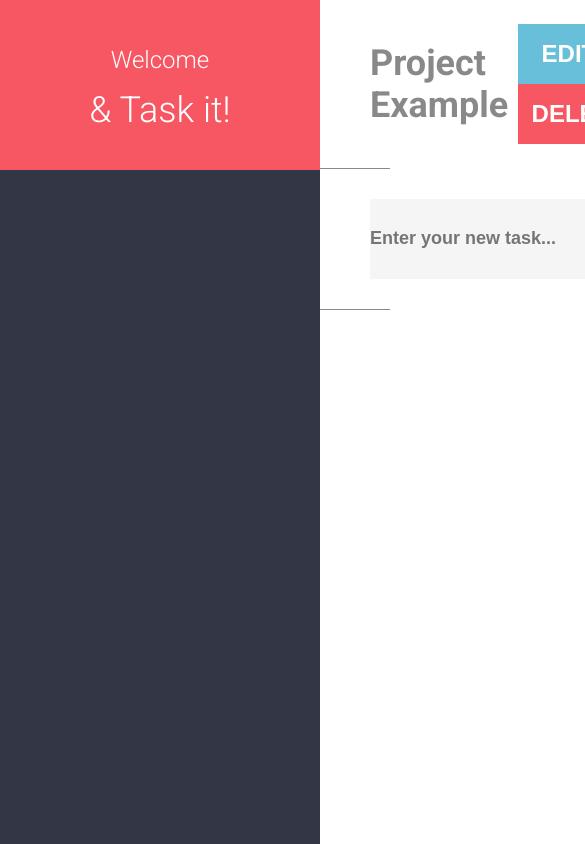
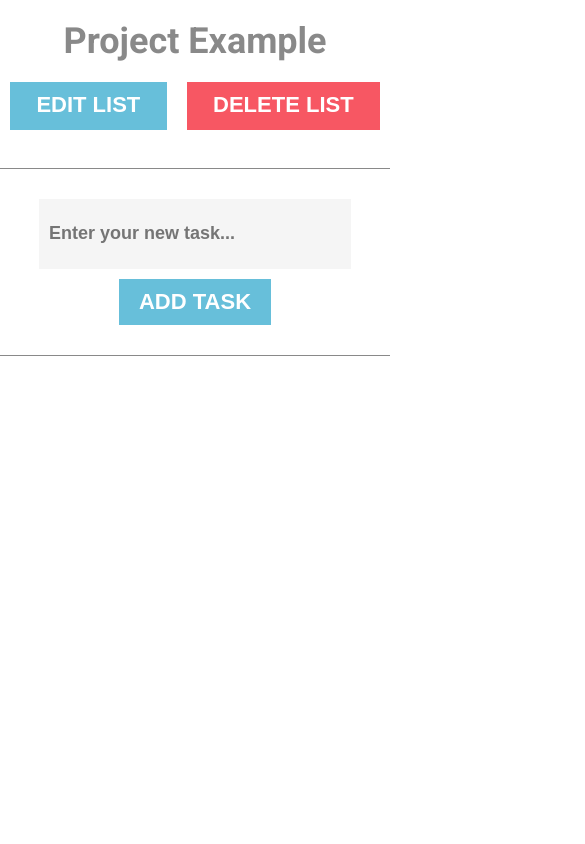
Before and after one commit to Faelivrinx/Task-it, a plain HTML site: page index.html in a window 390 px wide. Shown: the top 844 px of the page, 585 px wide, since content can reach past the window. Drawn offline with Linux system fonts and the light colour scheme.

Commit message:
prawie gotowe

```diff
--- a/main.js
+++ b/main.js
@@ -5,10 +5,12 @@ const ul = document.querySelector("ul");
 let taskId = 0;
 const todoList = [];
 
-const remove = (e, taskId) => {
-    const index = todoList.findIndex(x => x.id == taskId);
+const remove = (e, id) => {
+    console.log("Szukam itemu o id: " + id);
+    console.log(todoList);
+    const index = todoList.findIndex(x => x.id == id);
     todoList.splice(index, 1);
-    console.log(todoList);
+
     displayTasks();
 }
 
@@ -23,8 +25,9 @@ const addTask = (e) => {
     displayTasks();
 }
 
-const markDone = (e, taskId) => {
-    const index = todoList.findIndex(x => x.id == taskId);
+const markDone = (e, id) => {
+    setTimeout(() => {
+        const index = todoList.findIndex(x => x.id == id);
         todoList[index].complete = true;
         const parent = e.target.parentNode;
         e.target.remove();
@@ -33,9 +36,11 @@ const markDone = (e, taskId) => {
         i.textContent = "delete";
         parent.appendChild(i);
         parent.parentNode.className = "item done";
-    i.addEventListener("click", function(e){
-        remove(e, taskId);
+        i.addEventListener("click", function (e) {
+            remove(e, id);
         });
+    }, 3000);
+
 
 }
 const displayTasks = () => {
@@ -56,12 +61,14 @@ const displayTasks = () => {
             i.className = "material-icons";
             i.textContent = "delete";
             actionButton.appendChild(i);
-            i.addEventListener("click",remove);
+            i.addEventListener("click", function (e) {
+                remove(e, taskItem.id);
+            });
         } else {
             const checkbox = document.createElement("input");
             checkbox.className = "done-checkbox";
             checkbox.type = "checkbox";
-            checkbox.addEventListener("change", function(e) {
+            checkbox.addEventListener("change", function (e) {
                 markDone(e, taskItem.id);
             });
             task.className = "item";
@@ -72,7 +79,6 @@ const displayTasks = () => {
         task.appendChild(p);
         task.appendChild(actionButton);
         ul.appendChild(task);
-
     })
     console.log(todoList);
 }
--- a/style.css
+++ b/style.css
@@ -8,13 +8,14 @@ html {
     font-family: 'Roboto', sans-serif;
 }
 
+body {
+    display: flex;
+}
+
 nav {
     height: 100vh;
-    width: 320px;
+    width: 20%;
     background-color: #333645;
-    position: fixed;
-    top: 0;
-    left: 0;
 }
 
 header {
@@ -46,7 +47,7 @@ header div h1 {
 }
 
 main {
-    margin-left: 320px;
+    flex-grow: 1;
 }
 
 h2 {
@@ -57,31 +58,43 @@ h2 {
 }
 
 button {
-    width: 160px;
-    height: 60px;
+    /* width: 160px;
+    height: 60px; */
     color: white;
-    font-size: 24px;
+    font-size: 22px;
     font-weight: bold;
     border: none;
     text-transform: uppercase;
+    transition: 2s;
+    padding: 10px 20px;
 }
+
+/* button:hover{
+    width: 165px;
+    height: 65px;
+} */
 
 .edit, .add {
     background-color: #67BFDA;
 }
 
 .delete {
-    width: 180px;
+    /* width: 180px; */
     background-color: #F75763;
 }
 
 div input {
-    width: 730px;
-    height: 80px;
+    flex-grow: 1;
+    margin-right: 50px;
+    height: 70px;
     background-color: #F5F5F5;
     font-weight: bold;
     font-size: 18px;
     color: #959595;
+}
+
+input::placeholder {
+    padding-left: 10px;
 }
 
 .item.done .item-status {
@@ -177,3 +190,71 @@ div input {
     margin-left: auto;
     margin-right: 60px;
 }
+
+@media (max-width:1024px) and (orientation:landscape) {
+    header div p {
+        font-size: 20px;
+    }
+    header div h1 {
+        font-size: 30px
+    }
+    button {
+        font-size: 18px;
+    }
+    h2 {
+        font-size: 32px;
+    }
+}
+
+@media (max-width:864px) and (orientation:landscape) {
+    header div p {
+        font-size: 18px;
+    }
+    header div h1 {
+        font-size: 28px
+    }
+}
+
+@media (max-width:830px) {
+    nav {
+        width: 0;
+        display: none;
+    }
+    .first-container {
+        flex-direction: column;
+    }
+    .first-container h2 {
+        margin-left: 0;
+        padding: 20px;
+    }
+    .first-container div {
+        margin: 0;
+        display: flex;
+        width: 100%;
+    }
+    .first-container div button {
+        flex-grow: 1;
+        margin: 0 10px;
+    }
+    .edit, .delete{
+        margin:0;
+    }
+}
+
+@media (max-width:673px){
+    .first-container div button{
+        padding-bottom: 12px;
+    }
+    .second-container{
+        flex-direction: column;
+
+    }
+    .second-container .write-task{
+        flex-grow:1;
+        width: 80%;
+    }
+    .second-container .add{
+        margin:10px auto 0 auto;
+        flex-grow: 1;
+    }
+}
```
Also changed, not shown: index.html (+0 -10 lines). Lines whose indentation alone changed are shown as unchanged.
